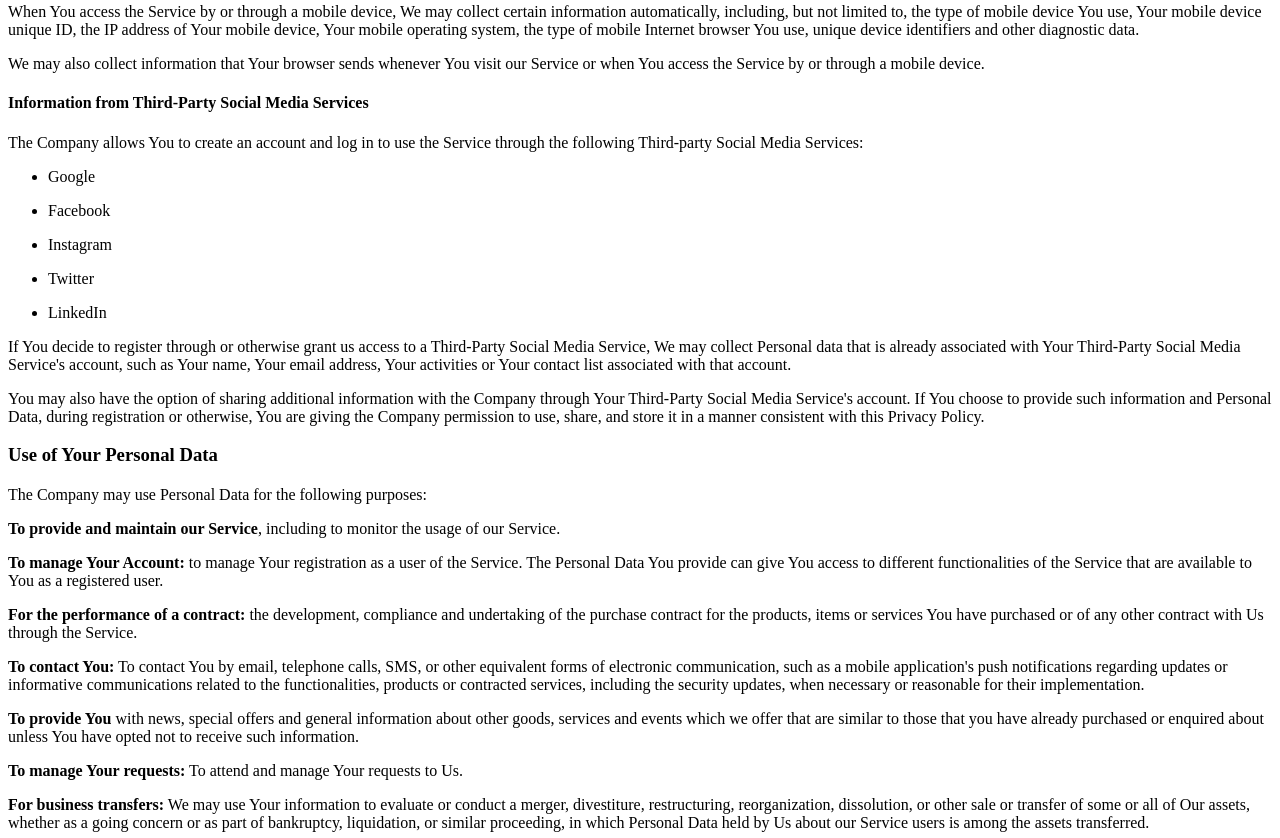
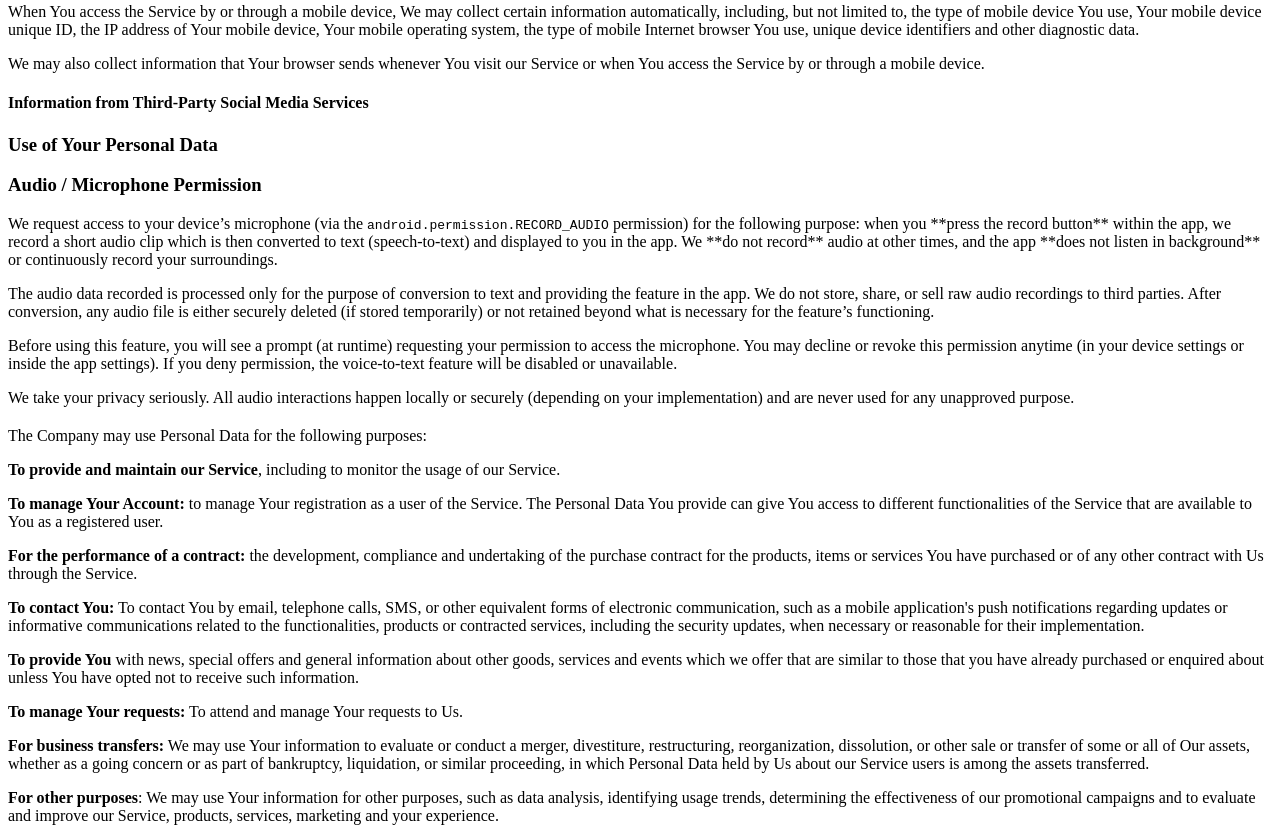
Before and after one commit to Bilal98815/content-ease-privacy-policy, a plain HTML site: page index.html in a window 1280 px wide. Shown: the part 1257-2095 px from the top of the page. Drawn offline with Linux system fonts and the light colour scheme.

Commit message:
Add record audio permission in policy

```diff
--- a/index.html
+++ b/index.html
@@ -4,7 +4,7 @@
 <h2>
 </h2>
 <p>
-    Last updated: January 25, 2025
+    Last updated: October 1, 2025
 </p>
 <p>
     This Privacy Policy describes Our policies and procedures on the collection,
@@ -148,55 +148,22 @@
 </h4>
 <h2>
 </h2>
-<p>
-    The Company allows You to create an account and log in to use the Service
-    through the following Third-party Social Media Services:
-</p>
-<ul>
-    <li>
-        <p>
-            Google
-        </p>
-    </li>
-    <li>
-        <p>
-            Facebook
-        </p>
-    </li>
-    <li>
-        <p>
-            Instagram
-        </p>
-    </li>
-    <li>
-        <p>
-            Twitter
-        </p>
-    </li>
-    <li>
-        <p>
-            LinkedIn
-        </p>
-    </li>
-</ul>
-<p>
-    If You decide to register through or otherwise grant us access to a
-    Third-Party Social Media Service, We may collect Personal data that is
-    already associated with Your Third-Party Social Media Service's account,
-    such as Your name, Your email address, Your activities or Your contact list
-    associated with that account.
-</p>
-<p>
-    You may also have the option of sharing additional information with the
-    Company through Your Third-Party Social Media Service's account. If You
-    choose to provide such information and Personal Data, during registration or
-    otherwise, You are giving the Company permission to use, share, and store it
-    in a manner consistent with this Privacy Policy.
-</p>
 <h3>
     Use of Your Personal Data
 </h3>
-<h2>
+<h3>Audio / Microphone Permission</h3>
+<p>
+    We request access to your device’s microphone (via the <code>android.permission.RECORD_AUDIO</code> permission) for the following purpose: when you **press the record button** within the app, we record a short audio clip which is then converted to text (speech-to-text) and displayed to you in the app. We **do not record** audio at other times, and the app **does not listen in background** or continuously record your surroundings.
+</p>
+<p>
+    The audio data recorded is processed only for the purpose of conversion to text and providing the feature in the app. We do not store, share, or sell raw audio recordings to third parties. After conversion, any audio file is either securely deleted (if stored temporarily) or not retained beyond what is necessary for the feature’s functioning.
+</p>
+<p>
+    Before using this feature, you will see a prompt (at runtime) requesting your permission to access the microphone. You may decline or revoke this permission anytime (in your device settings or inside the app settings). If you deny permission, the voice-to-text feature will be disabled or unavailable.
+</p>
+<p>
+    We take your privacy seriously. All audio interactions happen locally or securely (depending on your implementation) and are never used for any unapproved purpose.
+</p><h2>
 </h2>
 <p>
     The Company may use Personal Data for the following purposes:
```
